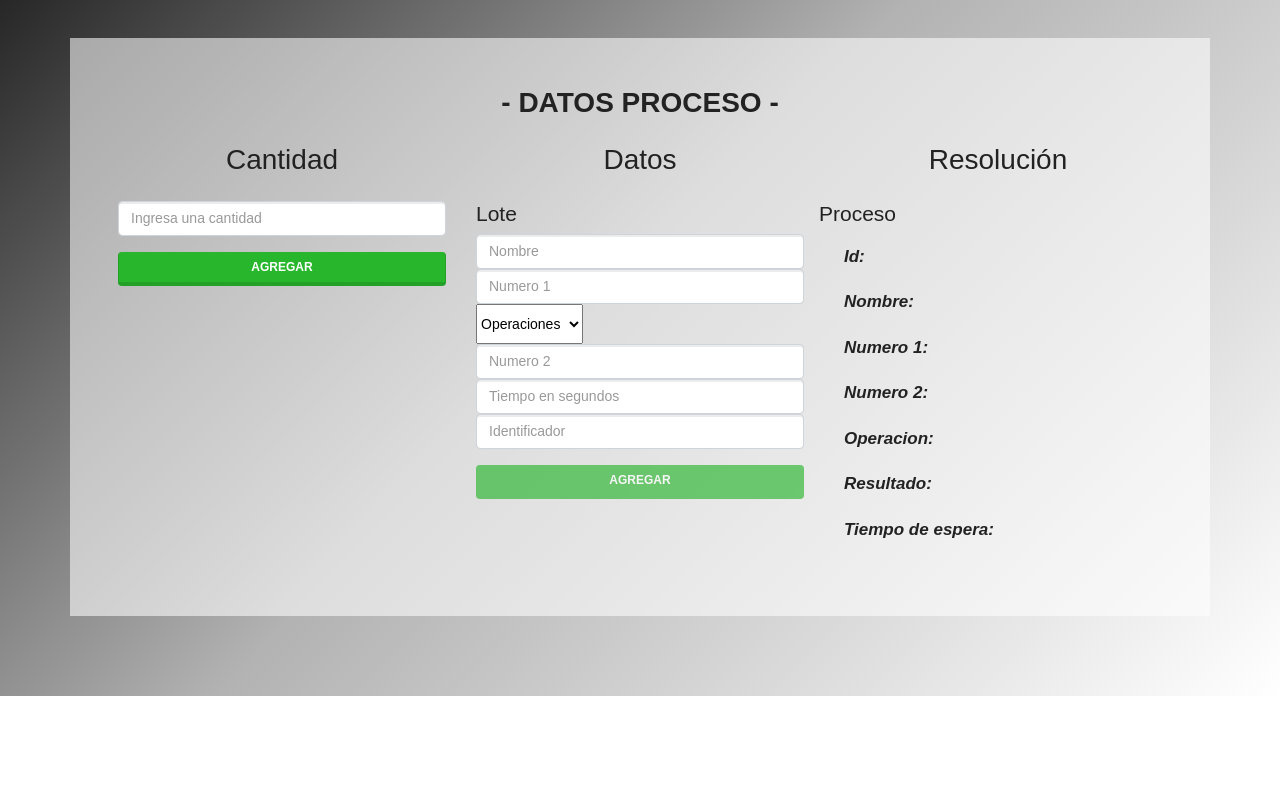
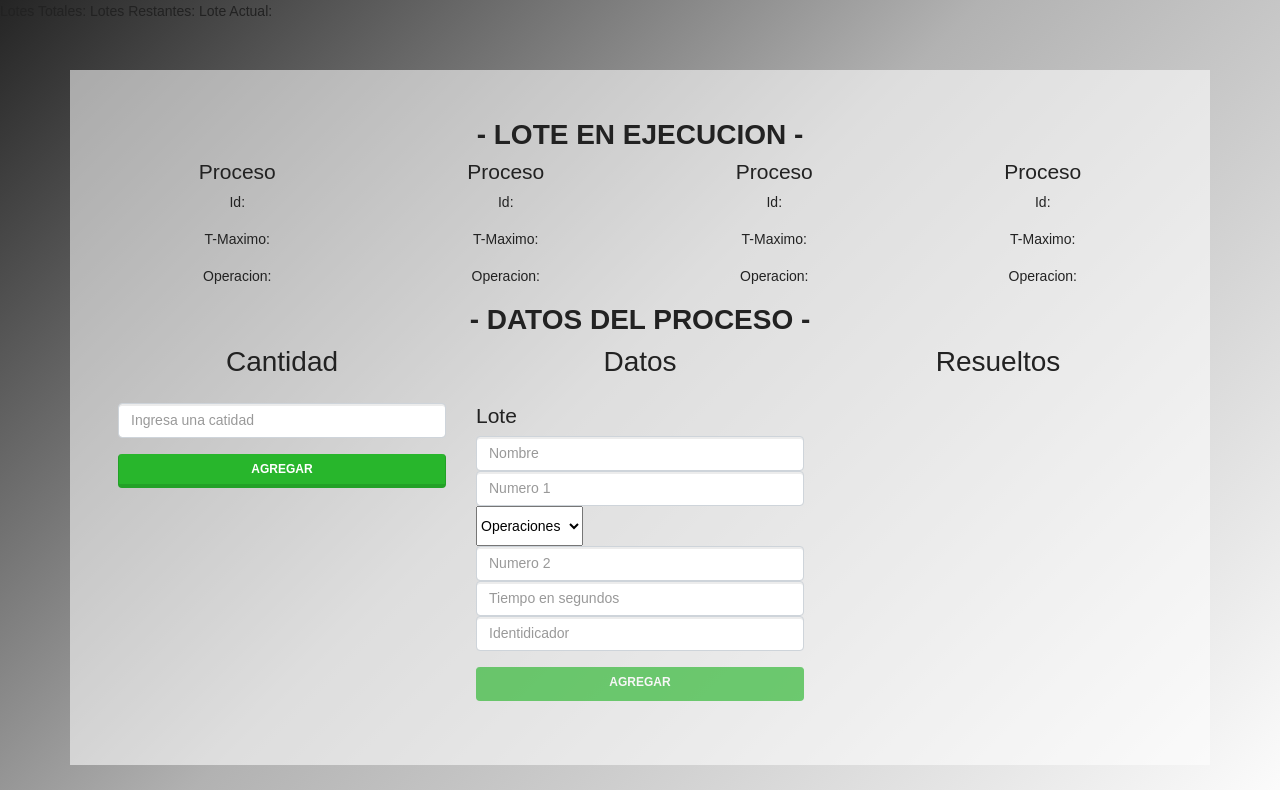
Before and after one commit to ricardo774-774/sistemas-operativos, a plain HTML site: page index.html in a window 1280 px wide. Shown: the part 254-1044 px from the top of the page. Before the commit the page ends 950 px from the top, so only its background shows below. Drawn offline with nearby package versions, Linux system fonts and the light colour scheme.

Commit message:
Update index.html

```diff
--- a/index.html
+++ b/index.html
@@ -13,31 +13,76 @@
 
     <h1 class="text-center my-5 titulo">Simular Procesamiento Por Lotes</h1>
 
-    <div id="moment" class="contador-container"></div>
+    <h1 id="contador" class="contador-container">0</h1>
 
     <div id="processes" class="processes">
-        Procesos Totales: <span id="total-processes-processes"></span>
-        <span class="ejecution-processes-processes"></span>
-        Procesos Restantes: <span id="remaining-processes-processes"></span>
+        Procesos Totales: <span class="total"> </span>
+        Procesos Restantes: <span class="remaining"> </span>
+        Proceso Actual: <span class="ejecution"> </span>
     </div>
 
-    <div id="lotes" class="processes">
-        Lotes Totales: <span id="total-processes-lotes"></span>
-        <span class="ejecution-processes-lotes"></span>
-        Lotes Restantes: <span id="remaining-processes-lotes"></span>
+    <div id="lotes" class="lotes">
+        Lotes Totales: <span class="total"> </span>
+        Lotes Restantes: <span class="remaining"> </span>
+        Lote Actual: <span class="ejecution"> </span>
     </div>
 
-    <div class="container mt-5 p-5">
-        <h2 class="text-center mb-4 font-weight-bold">- DATOS PROCESO -</h2>
+    <div class="container mt-5 p-5" id="main-container">
 
-        <div id="contenido" class="row">
+        <h2 id="title-1" class="text-center mb-12 font-weight-bold" >- LOTE EN EJECUCION -</h2>
+        <div id="contenido-1" class="row">
+            <!-- Procesos -->
+            <div class="col-md-3 text-center">
+                <h4>Proceso</h4>
+                <p>Id: <span></span></p>
+                <p>T-Maximo: <span></span></p>
+                <p>Operacion: <span></span></p>
+            </div>
+
+            <div class="col-md-3 text-center">
+                <h4>Proceso</h4>
+                <p>Id: <span></span></p>
+                <p>T-Maximo: <span></span></p>
+                <p>Operacion: <span></span></p>
+            </div>
+
+            <div class="col-md-3 text-center">
+                <h4>Proceso</h4>
+                <p>Id: <span></span></p>
+                <p>T-Maximo: <span></span></p>
+                <p>Operacion: <span></span></p>
+            </div>
+
+            <div class="col-md-3 text-center">
+                <h4>Proceso</h4>
+                <p>Id: <span></span></p>
+                <p>T-Maximo: <span></span></p>
+                <p>Operacion: <span></span></p>
+            </div>
+        </div> <!--.row-->
+
+        <h2 id="title-2" class="text-center mb-12 font-weight-bold" style="display: none;">- PROCESO EN EJECUCION -</h2>
+        <div id="contenido-2" class="row" style="display: none;">
+            <!-- Procesos -->
+            <div class="col-md-12 text-center current-process">
+                <p class="process-execution name">Nombre: <span></span></p>
+                <p class="process-execution n1">Numero 1: <span></span></p>
+                <p class="process-execution n2">Numero 2: <span></span></p>
+                <p class="process-execution opt">Operacion: <span></span></p>
+                <p class="process-execution tm ">T-Maximo: <span></span></p>
+                <p class="process-execution tt">T-Transcurrido: <span></span></p>
+            </div>
+        </div> <!--.row-->
+
+        <h2 id="title-3" class="text-center mb-12 font-weight-bold">- DATOS DEL PROCESO -</h2>
+        <div id="contenido-3" class="row">
             <div class="col-md-4 agregar-cita">
-                <form id="quantity-form">
+                <form id="quantity">
                     <h2 class="mb-4 text-center">Cantidad</h2>
 
                     <div class="form-group row">
                         <div class="col-sm-12 col-lg-12">
-                            <input type="number" id="quantity" name="quantity" class="form-control" placeholder="Ingresa una cantidad">
+                            <input type="number" id="quantity" name="quantity" class="form-control" placeholder="Ingresa una catidad">
                         </div>
                     </div>
 
@@ -79,7 +124,7 @@
                         </div>
 
                         <div class="col-sm-12 col-lg-12">
-                            <input type="number" id="identificator" name="identificator" class="form-control" placeholder="Identificador">
+                            <input type="number" id="identificator" name="identificator" class="form-control" placeholder="Identidicador">
                         </div>
                     </div>
 
@@ -91,24 +136,17 @@
 
             <!-- Procesos -->
             <div class="col-md-4">
-                <h2 id="resolucion" class="mb-4 text-center">Resolución</h2>
-                <div id="resultado" class="form-group row resultados">
-                    <!-- Aquí se imprimirán los resultados de los datos -->
-                    <h4>Proceso <span id="process"></span> </h4>
-                    <div class="col-sm-12 col-lg-12">Id: <span id="id-span"></span></div>
-                    <div class="col-sm-12 col-lg-12">Nombre: <span id="name-span"></span></div>
-                    <div class="col-sm-12 col-lg-12">Numero 1: <span id="num1-span"></span></div>
-                    <div class="col-sm-12 col-lg-12">Numero 2: <span id="num2-span"></span></div>
-                    <div class="col-sm-12 col-lg-12">Operacion: <span id="opr-span"></span></div>
-                    <div class="col-sm-12 col-lg-12">Resultado: <span id="res-span"></span></div>
-                    <div class="col-sm-12 col-lg-12">Tiempo de espera: <span id="tim-span"></span></div>
-                </div>
+                <h2 id="resolucion" class="mb-4 text-center">Resueltos</h2>
+                <div id="resultado-procesos" class="resultado-procesos"></div>
+                <script>
+                    updateCurrentInExecution();
+                </script>
             </div>
         </div> <!--.row-->
+
     </div><!--.container-->
 
     <script src="js/app.js" type="module"></script>
-    <script src="https://cdnjs.cloudflare.com/ajax/libs/moment.js/2.27.0/moment.min.js"></script>
 
 </body>
 </html>
```
